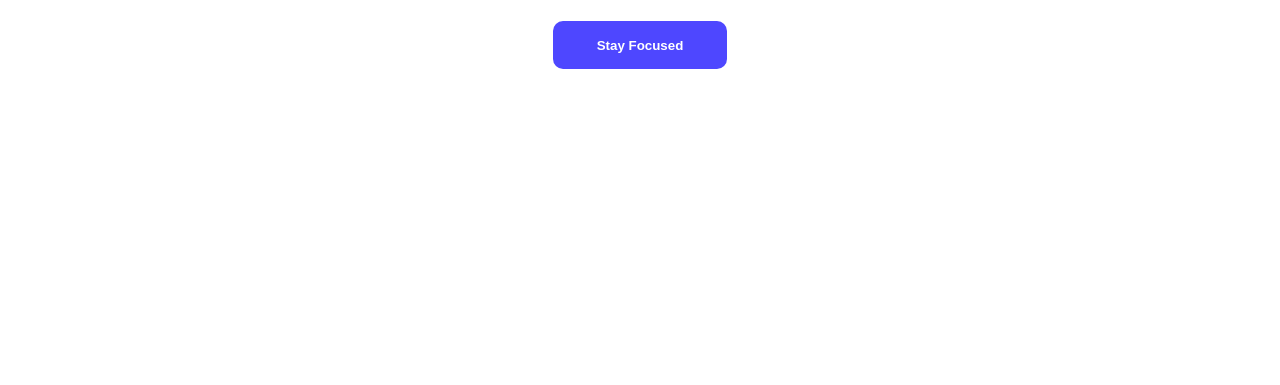
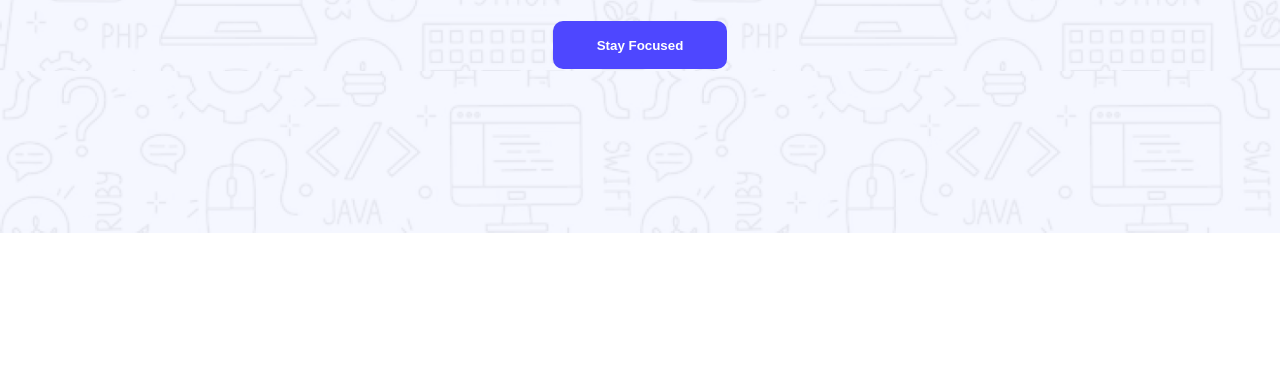
Before and after one commit to A-N-I-K-Khondokar/Assignment-01, a plain HTML site: page index.html in a window 1280 px wide. Shown: the part 671-1056 px from the top of the page. Drawn offline with Linux system fonts and the light colour scheme; the site is published under a folder, as on GitHub Pages, so addresses that start at the root find nothing.

Commit message:
Fix: Correct background image path

```diff
--- a/styles/style.css
+++ b/styles/style.css
@@ -63,7 +63,7 @@ nav li a {
     text-align: center;
 }
 header{
-    background-image: url(/images/Hero-bg.png);
+    background-image: url(../images/Hero-bg.png);
     background-size: contain;
     background-position: center;
 }
```
